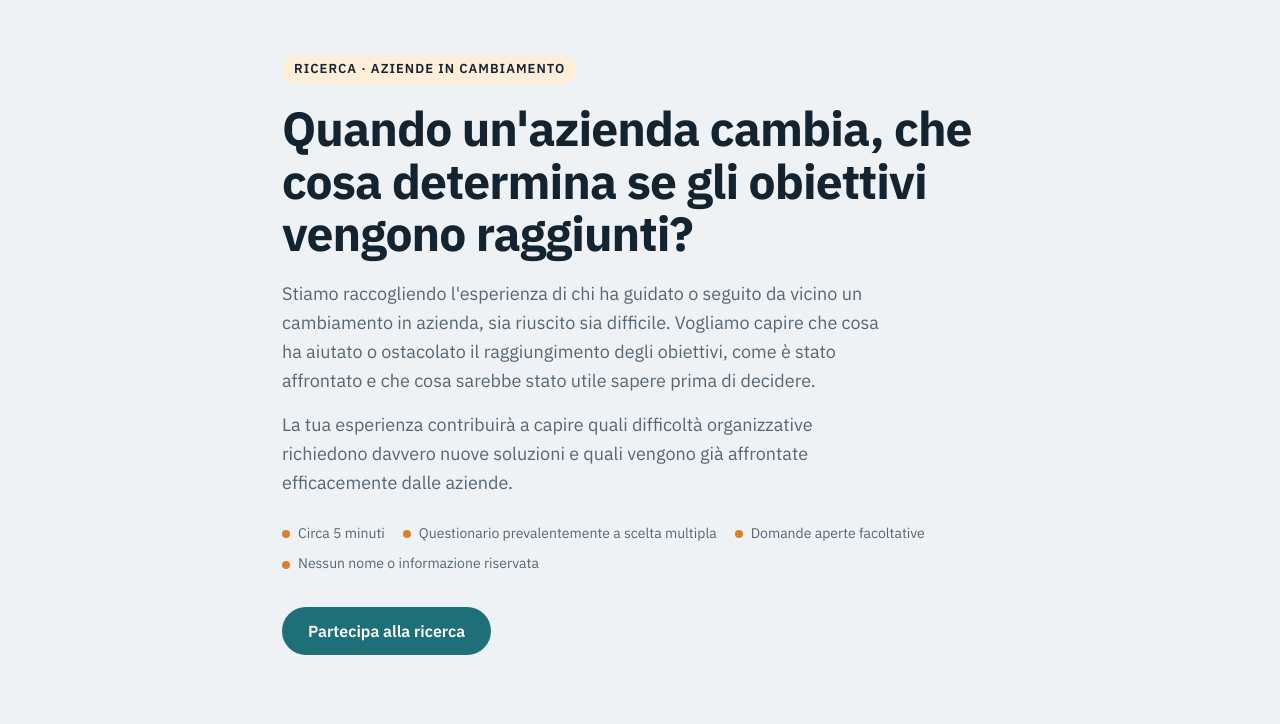
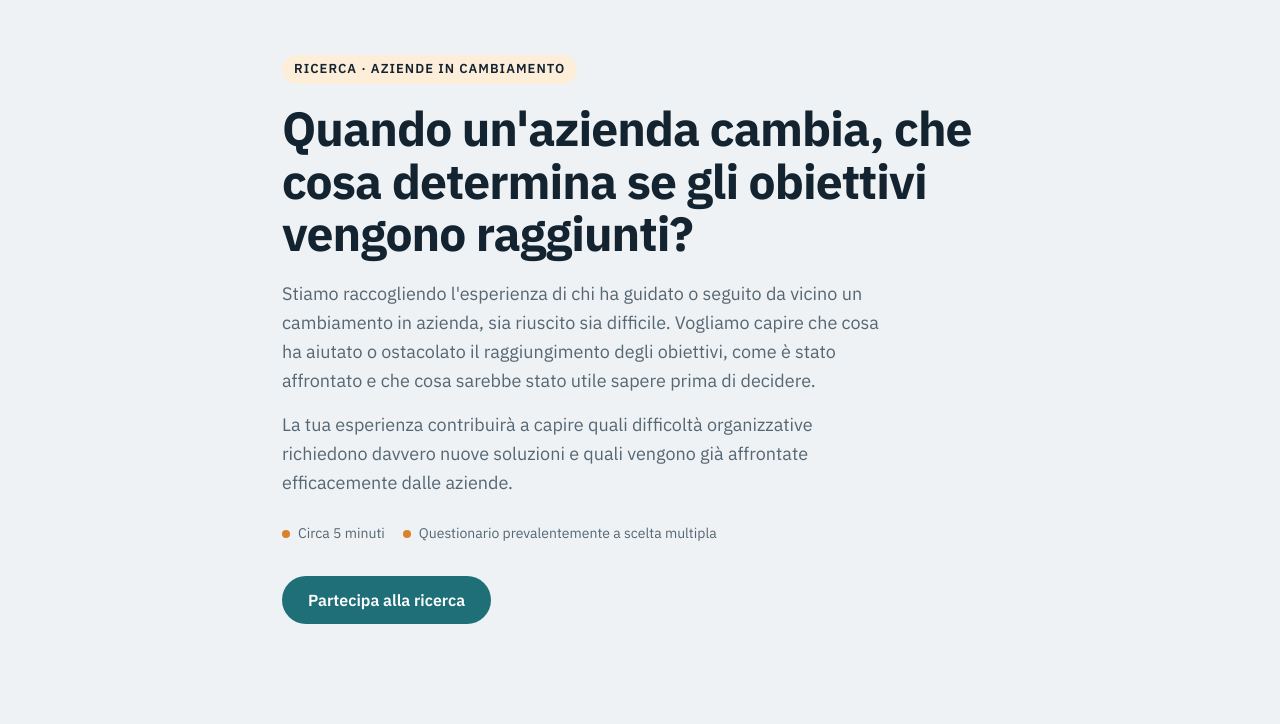
Before and after one commit to danielagarofalo1994/timmap, a plain HTML site: page index.html in a window 1280 px wide. Shown: the part 76-800 px from the top of the page. Drawn offline with Linux system fonts and the light colour scheme; a script that the page names is missing.

Commit message:
index.html

```diff
--- a/index.html
+++ b/index.html
@@ -83,8 +83,6 @@ footer a{color:#fff}
     <ul class="meta">
       <li>Circa 5 minuti</li>
       <li>Questionario prevalentemente a scelta multipla</li>
-      <li>Domande aperte facoltative</li>
-      <li>Nessun nome o informazione riservata</li>
     </ul>
     <a class="btn" href="#questionario">Partecipa alla ricerca</a>
   </section>
```
